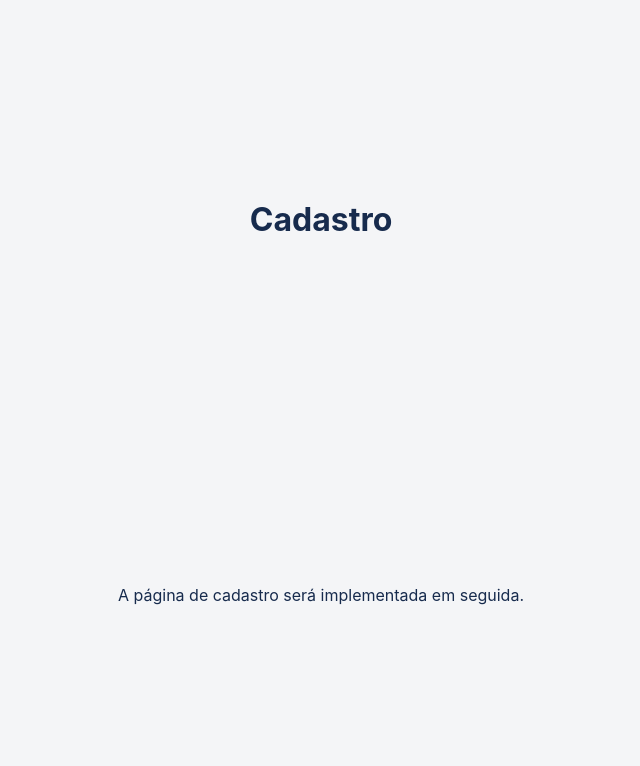
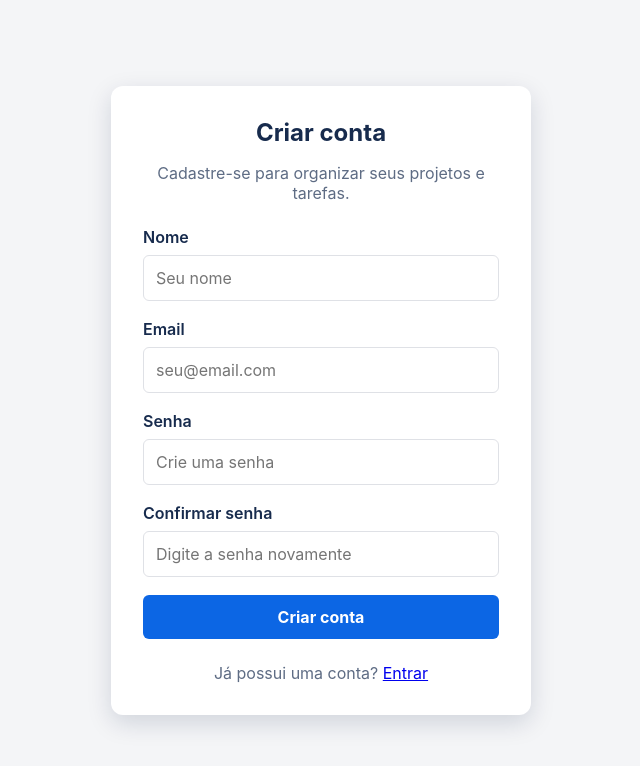
Before and after one commit to oMarceloSC/Clone-Trello, a React (Vite) app in the folder frontend/: page /register in a window 1280 px wide. Shown: the top 766 px of the page, without its empty margins (319-959 px from the left). Built offline with nearby package versions, Linux system fonts and the light colour scheme.

Commit message:
(front) implement user registration

```diff
--- a/frontend/src/features/auth/pages/LoginPage.tsx
+++ b/frontend/src/features/auth/pages/LoginPage.tsx
@@ -2,7 +2,11 @@ import { zodResolver } from "@hookform/resolvers/zod";
 import axios from "axios";
 import { useState } from "react";
 import { useForm } from "react-hook-form";
-import { Link, useNavigate } from "react-router";
+import {
+  Link,
+  useLocation,
+  useNavigate,
+} from "react-router";
 
 import {
   loginSchema,
@@ -10,14 +14,25 @@ import {
 } from "../schemas/login.schema";
 import { login } from "../services/auth.service";
 
+type LoginLocationState = {
+  registrationSuccess?: boolean;
+};
+
 export function LoginPage() {
   const navigate = useNavigate();
+  const location = useLocation();
+
+  const state = location.state as LoginLocationState | null;
+
   const [apiError, setApiError] = useState<string | null>(null);
 
   const {
     register,
     handleSubmit,
-    formState: { errors, isSubmitting },
+    formState: {
+      errors,
+      isSubmitting,
+    },
   } = useForm<LoginFormData>({
     resolver: zodResolver(loginSchema),
     defaultValues: {
@@ -62,8 +77,15 @@ export function LoginPage() {
       <section className="auth-card">
         <header className="auth-header">
           <h1>Clone do Trello</h1>
+
           <p>Entre para acessar seus Workspaces.</p>
         </header>
+
+        {state?.registrationSuccess && (
+          <div className="success-message" role="status">
+            Conta criada com sucesso. Agora você pode entrar.
+          </div>
+        )}
 
         <form
           className="auth-form"
--- /dev/null
+++ b/frontend/src/features/auth/pages/RegisterPage.tsx
@@ -0,0 +1,174 @@
+import { zodResolver } from "@hookform/resolvers/zod";
+import axios from "axios";
+import { useState } from "react";
+import { useForm } from "react-hook-form";
+import { Link, useNavigate } from "react-router";
+
+import {
+  registerSchema,
+  type RegisterFormData,
+} from "../schemas/register.schema";
+import { registerUser } from "../services/auth.service";
+
+export function RegisterPage() {
+  const navigate = useNavigate();
+
+  const [apiError, setApiError] = useState<string | null>(null);
+
+  const {
+    register,
+    handleSubmit,
+    formState: {
+      errors,
+      isSubmitting,
+    },
+  } = useForm<RegisterFormData>({
+    resolver: zodResolver(registerSchema),
+    defaultValues: {
+      name: "",
+      email: "",
+      password: "",
+      passwordConfirmation: "",
+    },
+  });
+
+  async function handleRegister(data: RegisterFormData) {
+    try {
+      setApiError(null);
+
+      await registerUser({
+        name: data.name,
+        email: data.email,
+        password: data.password,
+      });
+
+      navigate("/login", {
+        replace: true,
+        state: {
+          registrationSuccess: true,
+        },
+      });
+    } catch (error) {
+      if (axios.isAxiosError(error)) {
+        const message =
+          error.response?.data?.message ??
+          "Não foi possível criar sua conta.";
+
+        setApiError(message);
+        return;
+      }
+
+      setApiError("Ocorreu um erro inesperado.");
+    }
+  }
+
+  return (
+    <main className="auth-page">
+      <section className="auth-card">
+        <header className="auth-header">
+          <h1>Criar conta</h1>
+
+          <p>
+            Cadastre-se para organizar seus projetos e tarefas.
+          </p>
+        </header>
+
+        <form
+          className="auth-form"
+          onSubmit={handleSubmit(handleRegister)}
+        >
+          <div className="form-field">
+            <label htmlFor="name">Nome</label>
+
+            <input
+              id="name"
+              type="text"
+              placeholder="Seu nome"
+              autoComplete="name"
+              {...register("name")}
+            />
+
+            {errors.name && (
+              <span className="field-error">
+                {errors.name.message}
+              </span>
+            )}
+          </div>
+
+          <div className="form-field">
+            <label htmlFor="email">Email</label>
+
+            <input
+              id="email"
+              type="email"
+              placeholder="seu@email.com"
+              autoComplete="email"
+              {...register("email")}
+            />
+
+            {errors.email && (
+              <span className="field-error">
+                {errors.email.message}
+              </span>
+            )}
+          </div>
+
+          <div className="form-field">
+            <label htmlFor="password">Senha</label>
+
+            <input
+              id="password"
+              type="password"
+              placeholder="Crie uma senha"
+              autoComplete="new-password"
+              {...register("password")}
+            />
+
+            {errors.password && (
+              <span className="field-error">
+                {errors.password.message}
+              </span>
+            )}
+          </div>
+
+          <div className="form-field">
+            <label htmlFor="passwordConfirmation">
+              Confirmar senha
+            </label>
+
+            <input
+              id="passwordConfirmation"
+              type="password"
+              placeholder="Digite a senha novamente"
+              autoComplete="new-password"
+              {...register("passwordConfirmation")}
+            />
+
+            {errors.passwordConfirmation && (
+              <span className="field-error">
+                {errors.passwordConfirmation.message}
+              </span>
+            )}
+          </div>
+
+          {apiError && (
+            <div className="api-error" role="alert">
+              {apiError}
+            </div>
+          )}
+
+          <button type="submit" disabled={isSubmitting}>
+            {isSubmitting
+              ? "Criando conta..."
+              : "Criar conta"}
+          </button>
+        </form>
+
+        <p className="auth-footer">
+          Já possui uma conta?{" "}
+          <Link to="/login">Entrar</Link>
+        </p>
+      </section>
+    </main>
+  );
+}
--- /dev/null
+++ b/frontend/src/features/auth/schemas/register.schema.ts
@@ -0,0 +1,28 @@
+import { z } from "zod";
+
+export const registerSchema = z
+  .object({
+    name: z
+      .string()
+      .trim()
+      .min(3, "O nome deve possuir pelo menos 3 caracteres"),
+
+    email: z.email("Informe um email válido"),
+
+    password: z
+      .string()
+      .min(6, "A senha deve possuir pelo menos 6 caracteres"),
+
+    passwordConfirmation: z
+      .string()
+      .min(6, "Confirme sua senha"),
+  })
+  .refine(
+    (data) => data.password === data.passwordConfirmation,
+    {
+      message: "As senhas não coincidem",
+      path: ["passwordConfirmation"],
+    },
+  );
+
+export type RegisterFormData = z.infer<typeof registerSchema>;
--- a/frontend/src/features/auth/services/auth.service.ts
+++ b/frontend/src/features/auth/services/auth.service.ts
@@ -1,7 +1,10 @@
 import { api } from "../../../services/api";
+
 import type {
   LoginRequest,
   LoginResponse,
+  RegisterRequest,
+  RegisterResponse,
 } from "../types/auth.types";
 
 export async function login(
@@ -14,3 +17,14 @@ export async function login(
 
   return response.data;
 }
+
+export async function registerUser(
+  data: RegisterRequest,
+): Promise<RegisterResponse> {
+  const response = await api.post<RegisterResponse>(
+    "/auth/register",
+    data,
+  );
+
+  return response.data;
+}
--- a/frontend/src/index.css
+++ b/frontend/src/index.css
@@ -150,3 +150,13 @@ button {
 .dashboard-content {
   padding: 32px;
 }
+
+.success-message {
+  margin-bottom: 18px;
+  padding: 12px;
+  border: 1px solid #4bce97;
+  border-radius: 6px;
+  background: #dcfff1;
+  color: #216e4e;
+  font-size: 14px;
+}
--- a/frontend/src/routes/AppRoutes.tsx
+++ b/frontend/src/routes/AppRoutes.tsx
@@ -1,29 +1,30 @@
-import { Navigate, Route, Routes } from "react-router";
+import type { ReactNode } from "react";
+import {
+  Navigate,
+  Route,
+  Routes,
+} from "react-router";
 
 import { LoginPage } from "../features/auth/pages/LoginPage";
+import { RegisterPage } from "../features/auth/pages/RegisterPage";
 import { DashboardPage } from "../pages/DashboardPage";
+
+type RequireAuthenticationProps = {
+  children: ReactNode;
+};
 
 function RequireAuthentication({
   children,
-}: {
-  children: React.ReactNode;
-}) {
-  const token = localStorage.getItem("@clone-trello:token");
+}: RequireAuthenticationProps) {
+  const token = localStorage.getItem(
+    "@clone-trello:token",
+  );
 
   if (!token) {
     return <Navigate to="/login" replace />;
   }
 
   return children;
-}
-
-function RegisterPlaceholder() {
-  return (
-    <main className="placeholder-page">
-      <h1>Cadastro</h1>
-      <p>A página de cadastro será implementada em seguida.</p>
-    </main>
-  );
 }
 
 export function AppRoutes() {
@@ -34,11 +35,14 @@ export function AppRoutes() {
         element={<Navigate to="/login" replace />}
       />
 
-      <Route path="/login" element={<LoginPage />} />
+      <Route
+        path="/login"
+        element={<LoginPage />}
+      />
 
       <Route
         path="/register"
-        element={<RegisterPlaceholder />}
+        element={<RegisterPage />}
       />
 
       <Route
```
Also changed, not shown: frontend/src/features/auth/types/auth.types.ts (+12 -0 lines), 5 other files (tests, documents, lock files or other folders).
